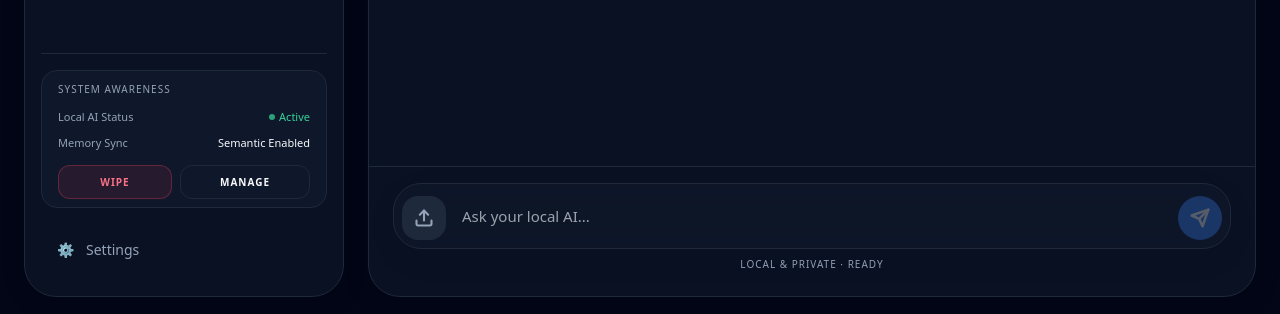
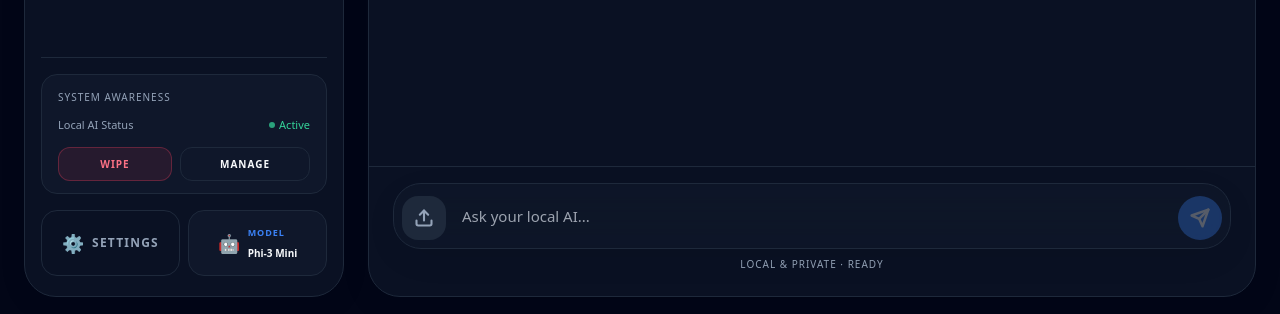
Before and after one commit to iHoshiii/Offline-AI-Workspace, a Next.js app in the folder frontend/: page / in a window 1280 px wide. Shown: the part 483-797 px from the top of the page. Built offline with nearby package versions, Linux system fonts and the light colour scheme; no server answers.

Commit message:
fixed light mode

```diff
--- a/frontend/components/Sidebar.tsx
+++ b/frontend/components/Sidebar.tsx
@@ -145,7 +145,7 @@ export function Sidebar({
       </div>
 
       <div className="mt-auto border-t border-border pt-4 space-y-4">
-        <div className="px-4 py-2 bg-surface3 rounded-2xl border border-border">
+        <div className="px-4 py-3 bg-surface3 rounded-2xl border border-border">
           <p className="text-[10px] uppercase tracking-widest text-text-muted mb-2">System Awareness</p>
           <div className="space-y-1.5">
             <div className="flex justify-between text-[11px]">
@@ -154,10 +154,6 @@ export function Sidebar({
                 <span className="w-1.5 h-1.5 rounded-full bg-emerald-400 animate-pulse"></span>
                 Active
               </span>
-            </div>
-            <div className="flex justify-between text-[11px]">
-              <span className="text-text-muted">Memory Sync</span>
-              <span className="text-text-primary">Semantic Enabled</span>
             </div>
           </div>
           <div className="mt-3 flex gap-2">
@@ -175,13 +171,25 @@ export function Sidebar({
             </button>
           </div>
         </div>
-        <button
-          onClick={onOpenSettings}
-          className="flex w-full items-center gap-3 rounded-2xl p-4 text-text-muted transition hover:bg-surface3 hover:text-text-primary"
-        >
-          <span>⚙</span>
-          <span className="text-sm font-medium">Settings</span>
-        </button>
+
+        <div className="flex gap-2">
+          <button
+            onClick={onOpenSettings}
+            className="flex flex-1 items-center justify-center gap-2 rounded-2xl border border-border p-3 text-text-muted transition hover:bg-surface3 hover:text-text-primary"
+          >
+            <span className="text-lg">⚙</span>
+            <span className="text-xs font-bold uppercase tracking-widest">Settings</span>
+          </button>
+          <div
+            className="flex flex-1 items-center justify-center gap-2 rounded-2xl border border-border p-3 text-text-muted transition bg-surface"
+          >
+            <span className="text-lg">🤖</span>
+            <div className="flex flex-col">
+              <span className="text-[9px] uppercase tracking-widest text-accent font-bold">Model</span>
+              <span className="text-[10px] font-bold text-text-primary">Phi-3 Mini</span>
+            </div>
+          </div>
+        </div>
       </div>
     </aside>
   );
```
